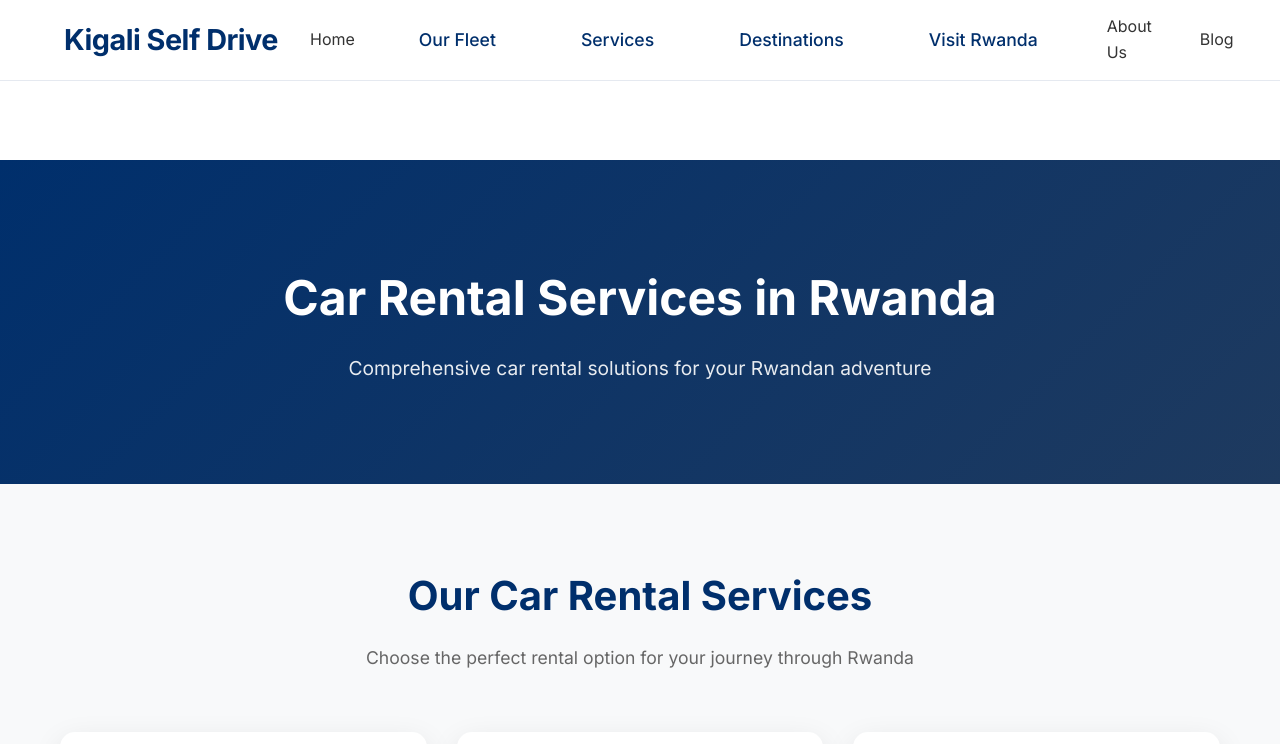
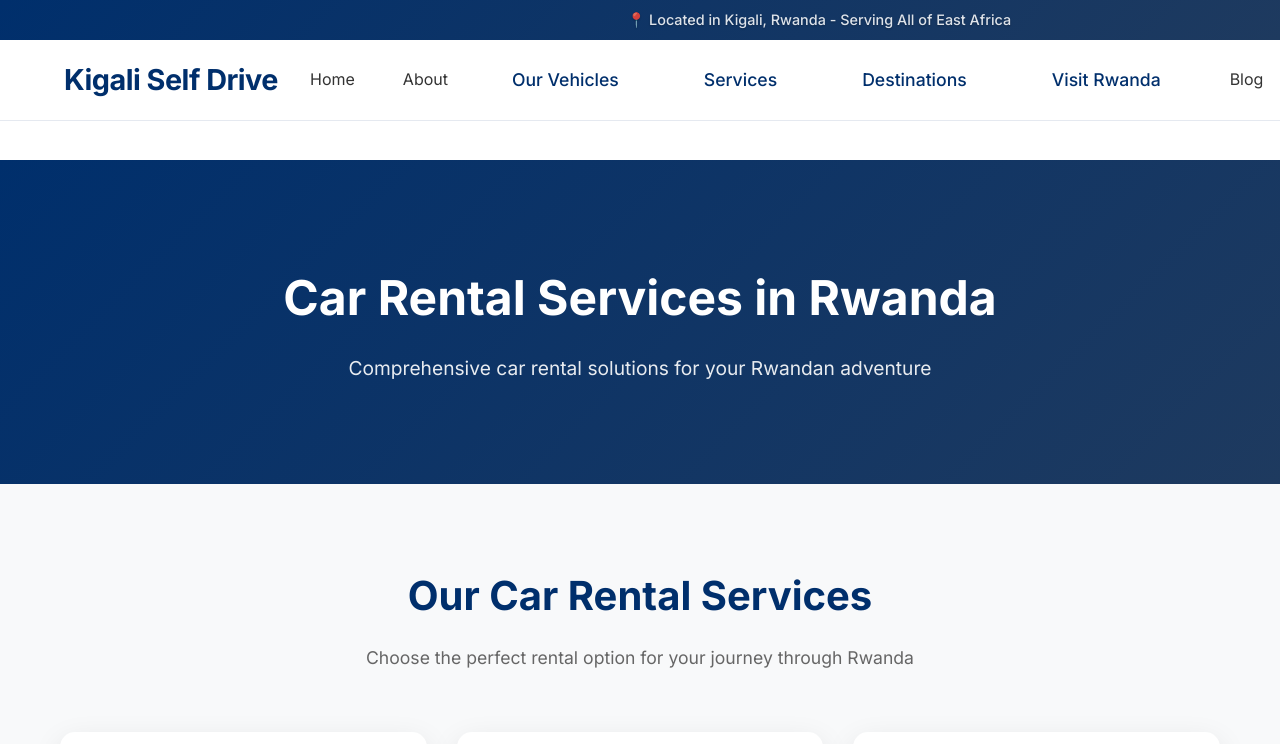
Before and after one commit to heritier24/kigaliselfdrive-new, a Vue app: page /services in a window 1280 px wide. Shown: the top 744 px of the page. Built offline with nearby package versions, Linux system fonts and the light colour scheme.

Commit message:
Add promotional banner with right-to-left sliding animation to HeaderNav component

```diff
--- a/src/components/HeaderNav.vue
+++ b/src/components/HeaderNav.vue
@@ -1,5 +1,34 @@
 <template>
   <header class="header-nav">
+    <!-- Promotional Banner -->
+    <div class="promo-banner" v-if="showPromoBanner">
+      <div class="promo-slider">
+        <div class="promo-slide" :class="{ 'active': currentPromoIndex === 0, 'prev': currentPromoIndex === 4 }">
+          <i class="fas fa-map-marker-alt"></i>
+          <span>📍 Located in Kigali, Rwanda - Serving All of East Africa</span>
+        </div>
+        <div class="promo-slide" :class="{ 'active': currentPromoIndex === 1, 'prev': currentPromoIndex === 0 }">
+          <i class="fas fa-phone"></i>
+          <span>📞 Call Us: +250 788 123 456 | WhatsApp: +250 789 123 456</span>
+        </div>
+        <div class="promo-slide" :class="{ 'active': currentPromoIndex === 2, 'prev': currentPromoIndex === 1 }">
+          <i class="fas fa-envelope"></i>
+          <span>✉️ Email: info@kigaliselfdrive.com | Book Online 24/7</span>
+        </div>
+        <div class="promo-slide" :class="{ 'active': currentPromoIndex === 3, 'prev': currentPromoIndex === 2 }">
+          <i class="fas fa-star"></i>
+          <span>⭐ #1 Car Rental in Rwanda - 500+ Happy Customers</span>
+        </div>
+        <div class="promo-slide" :class="{ 'active': currentPromoIndex === 4, 'prev': currentPromoIndex === 3 }">
+          <i class="fas fa-shield-alt"></i>
+          <span>🛡️ Full Insurance Included | No Hidden Fees</span>
+        </div>
+      </div>
+      <button class="promo-close" @click="closePromoBanner">
+        <i class="fas fa-times"></i>
+      </button>
+    </div>
+
     <div class="nav-container">
       <div class="logo">
         <router-link to="/">
@@ -9,10 +38,11 @@
 
       <nav class="nav-menu" :class="{ 'active': isMenuOpen }">
         <router-link to="/" @click="closeMenu">Home</router-link>
+        <router-link to="/about" @click="closeMenu">About</router-link>
 
         <!-- Fleet Dropdown -->
         <div class="nav-dropdown" @mouseenter="showFleetDropdown = true" @mouseleave="showFleetDropdown = false">
-          <a href="#" class="dropdown-toggle">Our Fleet <i class="fas fa-chevron-down"></i></a>
+          <a href="#" class="dropdown-toggle">Our Vehicles <i class="fas fa-chevron-down"></i></a>
           <div class="dropdown-menu" :class="{ 'show': showFleetDropdown }">
             <router-link to="/fleet" @click="closeMenu">All Vehicles</router-link>
             <router-link to="/fleet?category=economy" @click="closeMenu">Economy Cars</router-link>
@@ -61,7 +91,6 @@
           </div>
         </div>
 
-        <router-link to="/about" @click="closeMenu">About Us</router-link>
         <router-link to="/blog" @click="closeMenu">Blog</router-link>
         <router-link to="/faq" @click="closeMenu">FAQ</router-link>
         <router-link to="/contact" @click="closeMenu">Contact</router-link>
@@ -86,7 +115,10 @@ export default {
       showFleetDropdown: false,
       showServicesDropdown: false,
       showDestinationsDropdown: false,
-      showRwandaDropdown: false
+      showRwandaDropdown: false,
+      showPromoBanner: true,
+      currentPromoIndex: 0,
+      promoInterval: null
     }
   },
   methods: {
@@ -95,6 +127,17 @@ export default {
     },
     closeMenu () {
       this.isMenuOpen = false
+    },
+    closePromoBanner () {
+      this.showPromoBanner = false
+      if (this.promoInterval) {
+        clearInterval(this.promoInterval)
+      }
+    },
+    startPromoSlider () {
+      this.promoInterval = setInterval(() => {
+        this.currentPromoIndex = (this.currentPromoIndex + 1) % 5
+      }, 5000)
     }
   },
   mounted () {
@@ -104,6 +147,15 @@ export default {
         this.isMenuOpen = false
       }
     })
+
+    // Start promotional banner slider
+    this.startPromoSlider()
+  },
+
+  beforeUnmount () {
+    if (this.promoInterval) {
+      clearInterval(this.promoInterval)
+    }
   }
 }
 </script>
@@ -121,6 +173,83 @@ export default {
   transition: all 0.3s ease;
 }
 
+/* Promotional Banner */
+.promo-banner {
+  background: linear-gradient(135deg, #002F6C, #1E3A5F);
+  color: white;
+  padding: 0.5rem 0;
+  position: relative;
+  overflow: hidden;
+  height: 40px;
+  display: flex;
+  align-items: center;
+  justify-content: center;
+}
+
+.promo-slider {
+  position: relative;
+  width: 100%;
+  height: 100%;
+  display: flex;
+  align-items: center;
+  justify-content: center;
+  overflow: hidden;
+}
+
+.promo-slide {
+  position: absolute;
+  top: 0;
+  left: 0;
+  width: 100%;
+  height: 100%;
+  display: flex;
+  align-items: center;
+  justify-content: center;
+  gap: 0.5rem;
+  font-size: 0.9rem;
+  font-weight: 500;
+  opacity: 0;
+  transform: translateX(100%);
+  transition: all 0.8s ease;
+  white-space: nowrap;
+  text-shadow: 0 1px 2px rgba(0, 0, 0, 0.3);
+}
+
+.promo-slide.active {
+  opacity: 1;
+  transform: translateX(0);
+}
+
+.promo-slide.prev {
+  opacity: 0;
+  transform: translateX(-100%);
+}
+
+.promo-slide i {
+  color: #FF6B35;
+  font-size: 1rem;
+}
+
+.promo-close {
+  position: absolute;
+  right: 1rem;
+  top: 50%;
+  transform: translateY(-50%);
+  background: none;
+  border: none;
+  color: white;
+  cursor: pointer;
+  padding: 0.25rem;
+  border-radius: 50%;
+  transition: all 0.3s ease;
+  opacity: 0.7;
+}
+
+.promo-close:hover {
+  opacity: 1;
+  background: rgba(255, 255, 255, 0.1);
+}
+
 .nav-container {
   max-width: 100%;
   margin: 0 auto;
@@ -129,6 +258,7 @@ export default {
   align-items: center;
   justify-content: space-between;
   height: 80px;
+  margin-top: 0;
 }
 
 .logo {
@@ -261,9 +391,26 @@ export default {
     padding: 0 1rem;
   }
 
+  .promo-banner {
+    height: 50px;
+    padding: 0.75rem 0;
+  }
+
+  .promo-slide {
+    font-size: 0.8rem;
+    text-align: center;
+    padding: 0 1rem;
+    white-space: normal;
+    line-height: 1.2;
+  }
+
+  .promo-close {
+    right: 0.5rem;
+  }
+
   .nav-menu {
     position: fixed;
-    top: 80px;
+    top: 120px;
     left: 0;
     right: 0;
     background: white;
--- a/src/views/HomeView.vue
+++ b/src/views/HomeView.vue
@@ -22,7 +22,7 @@
           </div>
           <h3 class="hero-title">
             Discover Rwanda's
-            <span class="hero-accent">Hidden Gems</span>
+            <!-- <span class="hero-accent">Hidden Gems</span> -->
             <br>With Premium Vehicles
           </h3>
           <p class="hero-subtitle">
@@ -43,7 +43,7 @@
             </div>
           </div>
           <div class="hero-cta-buttons">
-            <router-link to="/fleet" class="hero-btn primary">Explore Fleet</router-link>
+            <button @click="scrollToCarsSection" class="hero-btn primary">Explore Fleet</button>
             <router-link to="/destinations" class="hero-btn secondary">Discover Rwanda</router-link>
           </div>
         </div>
@@ -510,8 +510,25 @@ export default {
   methods: {
     handleBooking () {
       console.log('Booking submitted:', this.booking)
-      // Here you would typically send the data to your backend
-      alert('Booking request submitted! We will contact you soon.')
+      // Scroll to popular cars section
+      this.scrollToCarsSection()
+    },
+
+    scrollToCarsSection () {
+      const carsSection = document.querySelector('.popular-cars')
+      if (carsSection) {
+        carsSection.scrollIntoView({
+          behavior: 'smooth',
+          block: 'start'
+        })
+
+        // Add a subtle highlight effect
+        carsSection.classList.add('highlight')
+
+        setTimeout(() => {
+          carsSection.classList.remove('highlight')
+        }, 1000)
+      }
     },
     bookCar (car) {
       console.log('Booking car:', car.name)
@@ -556,6 +573,7 @@ export default {
   font-family: 'Inter', -apple-system, BlinkMacSystemFont, sans-serif;
   line-height: 1.6;
   color: #333;
+  scroll-behavior: smooth;
 }
 
 .container {
@@ -1208,6 +1226,12 @@ export default {
 .popular-cars {
   padding: 80px 0;
   background: white;
+  transition: all 0.3s ease;
+}
+
+.popular-cars.highlight {
+  transform: scale(1.02);
+  box-shadow: 0 10px 30px rgba(255, 107, 53, 0.2);
 }
 
 .cars-grid {
```
